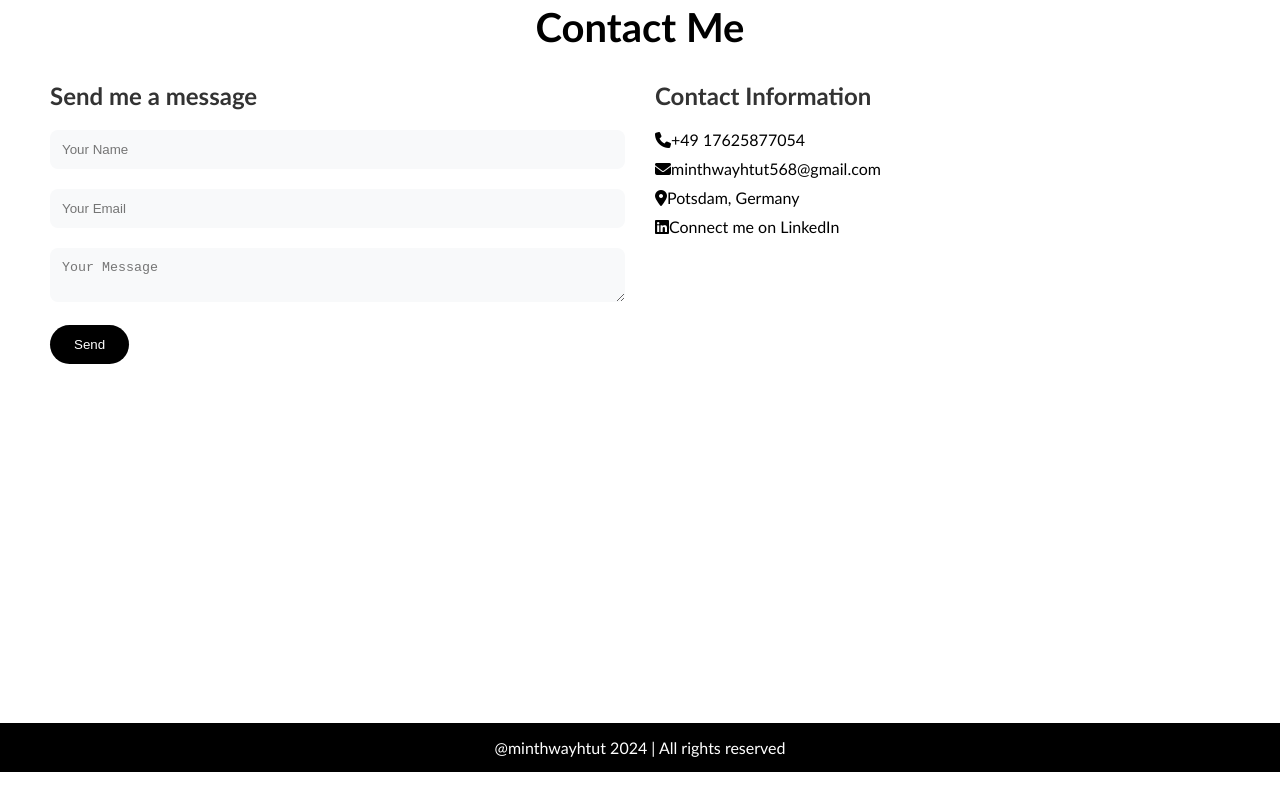
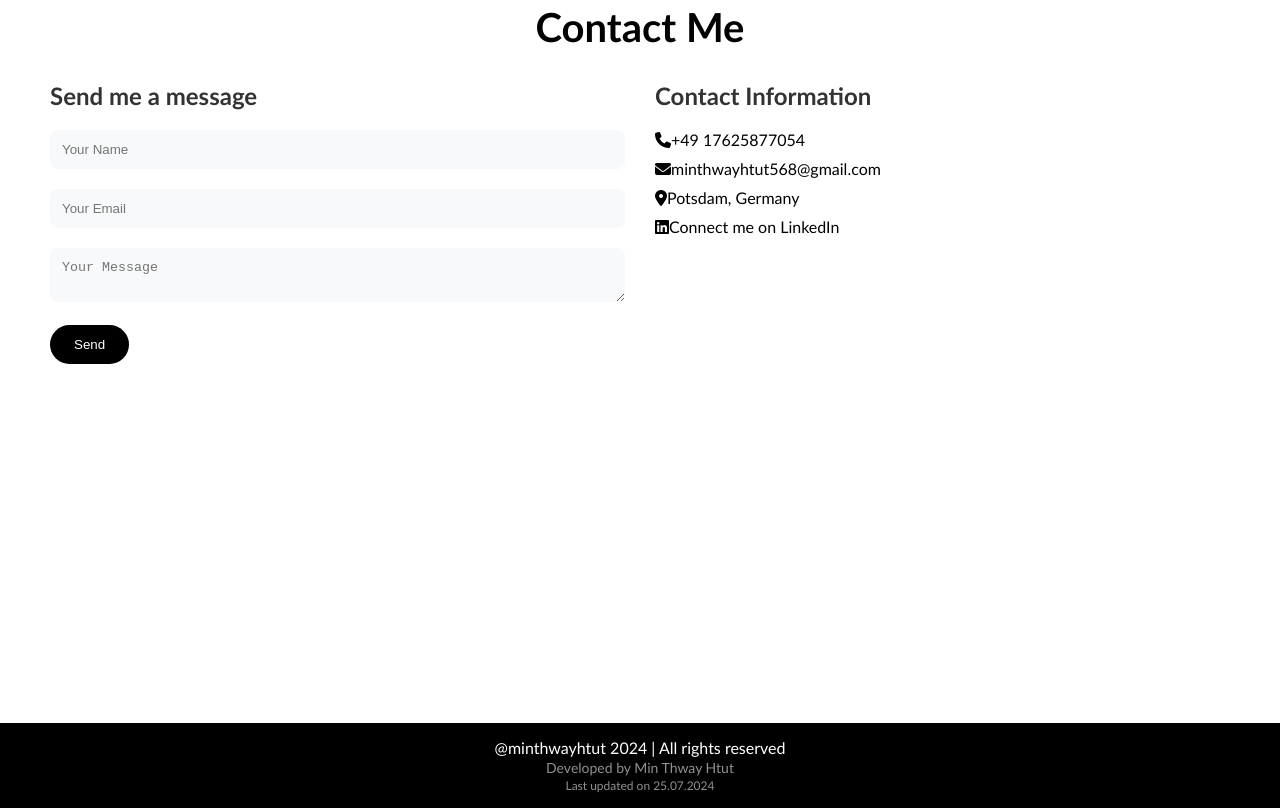
Before and after one commit to Min-Thway-Htut/min-thway-htut.github.io, a plain HTML site: page index.html in a window 1280 px wide. Shown: the part 2102-2910 px from the top of the page. Before the commit the page ends 2874 px from the top, so only its background shows below. Drawn offline with Linux system fonts and the light colour scheme.

Commit message:
Updating the footer section

```diff
--- a/index.html
+++ b/index.html
@@ -176,6 +176,8 @@
 
     <footer class="footer">
         <p>@minthwayhtut 2024 | All rights reserved</p>
+        <p id="developer">Developed by Min Thway Htut</p>
+        <p id="last-update">Last updated on 25.07.2024</p>
     </footer>
 
     <script src="script.js"></script>
--- a/styles.css
+++ b/styles.css
@@ -133,6 +133,18 @@ div.desc {
     width: 100%;
     text-align: center;
   }
+
+  #developer{
+    font-size: 14px;
+    color:#909090;
+    margin-top: 2px;
+    margin-bottom: 2px;
+  }
+  #last-update{
+    font-size: 12px;
+    color: #909090;
+  }
+
 
   /* Number text (1/3 etc) */
   .numbertext {
```
